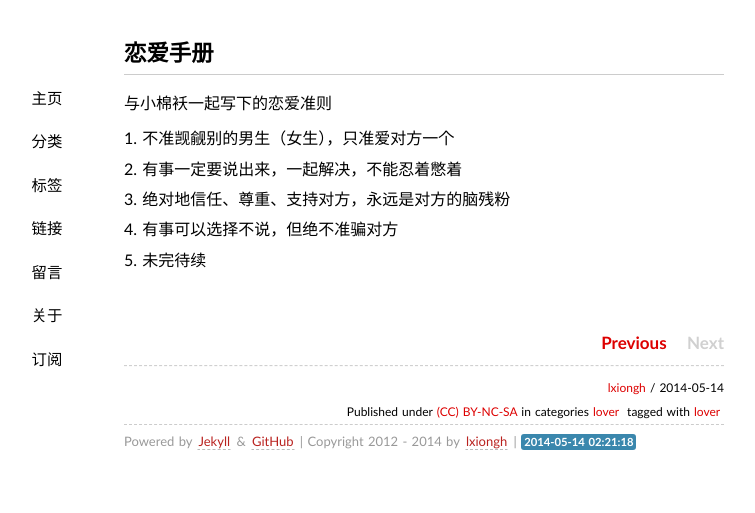
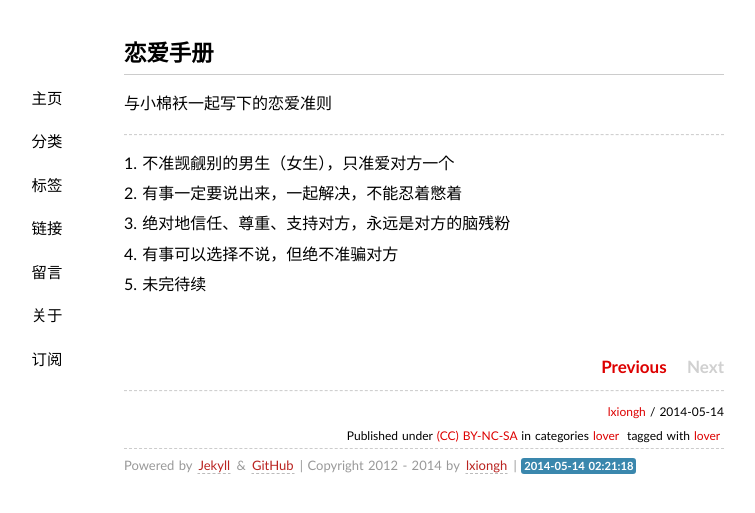
Before and after one commit to lxiongh/lxiongh.github.com, a Jekyll site: the page built from _posts/2014-05-14-love_manual.md, in a window 1280 px wide. Shown: the top 513 px of the page, without its empty margins (216-971 px from the left). Built offline with Jekyll 4.4.1, drawn with Linux system fonts in a browser that asks for light colours; some web fonts are replaced; Markdown is read by kramdown in place of the engine named in the settings; comment, search, counter and statistics services are not loaded.

```diff
--- a/_posts/2014-05-14-love_manual.md
+++ b/_posts/2014-05-14-love_manual.md
@@ -9,8 +9,10 @@ published: true
 
 与小棉袄一起写下的恋爱准则
 
-1. 不准觊觎别的男生（女生），只准爱对方一个
-2. 有事一定要说出来，一起解决，不能忍着憋着
-3. 绝对地信任、尊重、支持对方，永远是对方的脑残粉
-4. 有事可以选择不说，但绝不准骗对方
-5. 未完待续
+--------------------
+
+  1. 不准觊觎别的男生（女生），只准爱对方一个
+  2. 有事一定要说出来，一起解决，不能忍着憋着
+  3. 绝对地信任、尊重、支持对方，永远是对方的脑残粉
+  4. 有事可以选择不说，但绝不准骗对方
+  5. 未完待续
```
